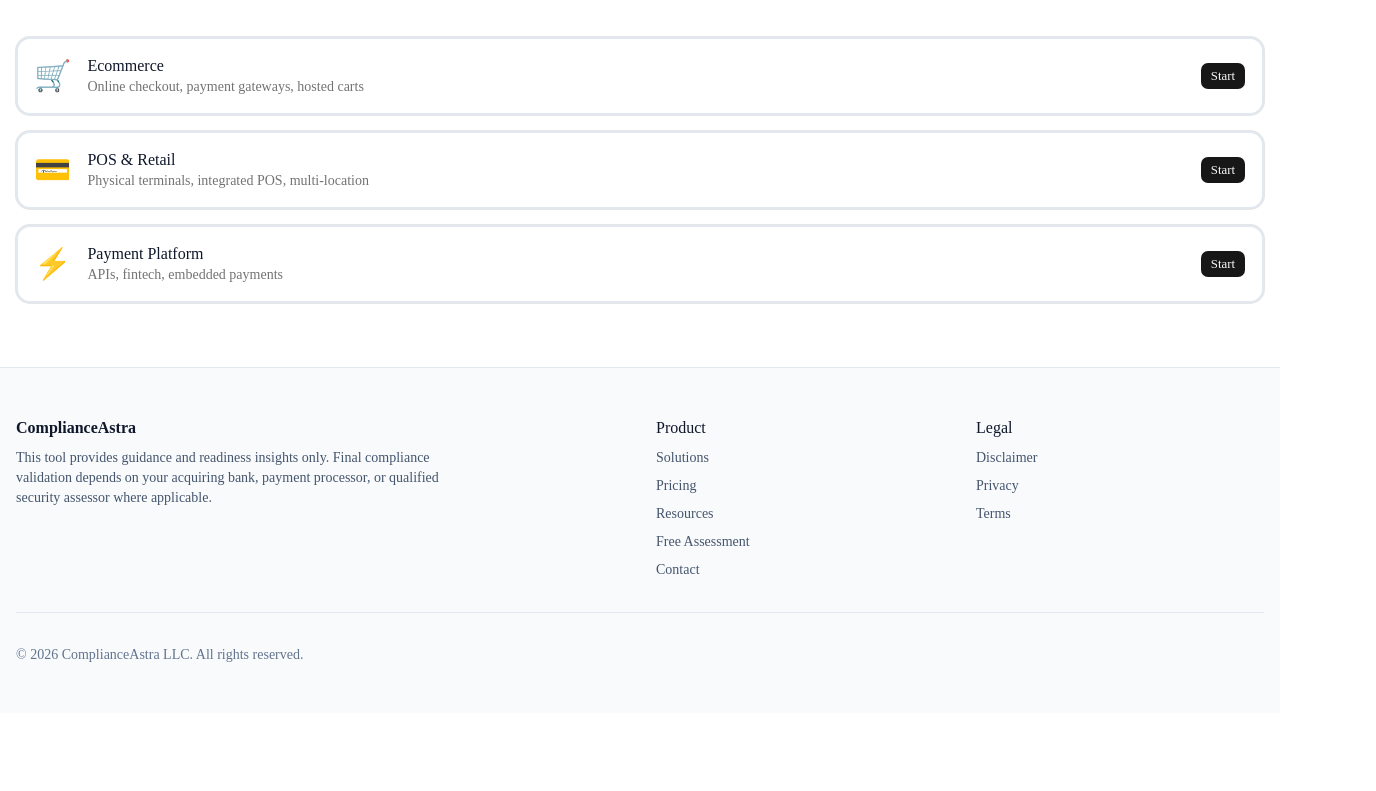
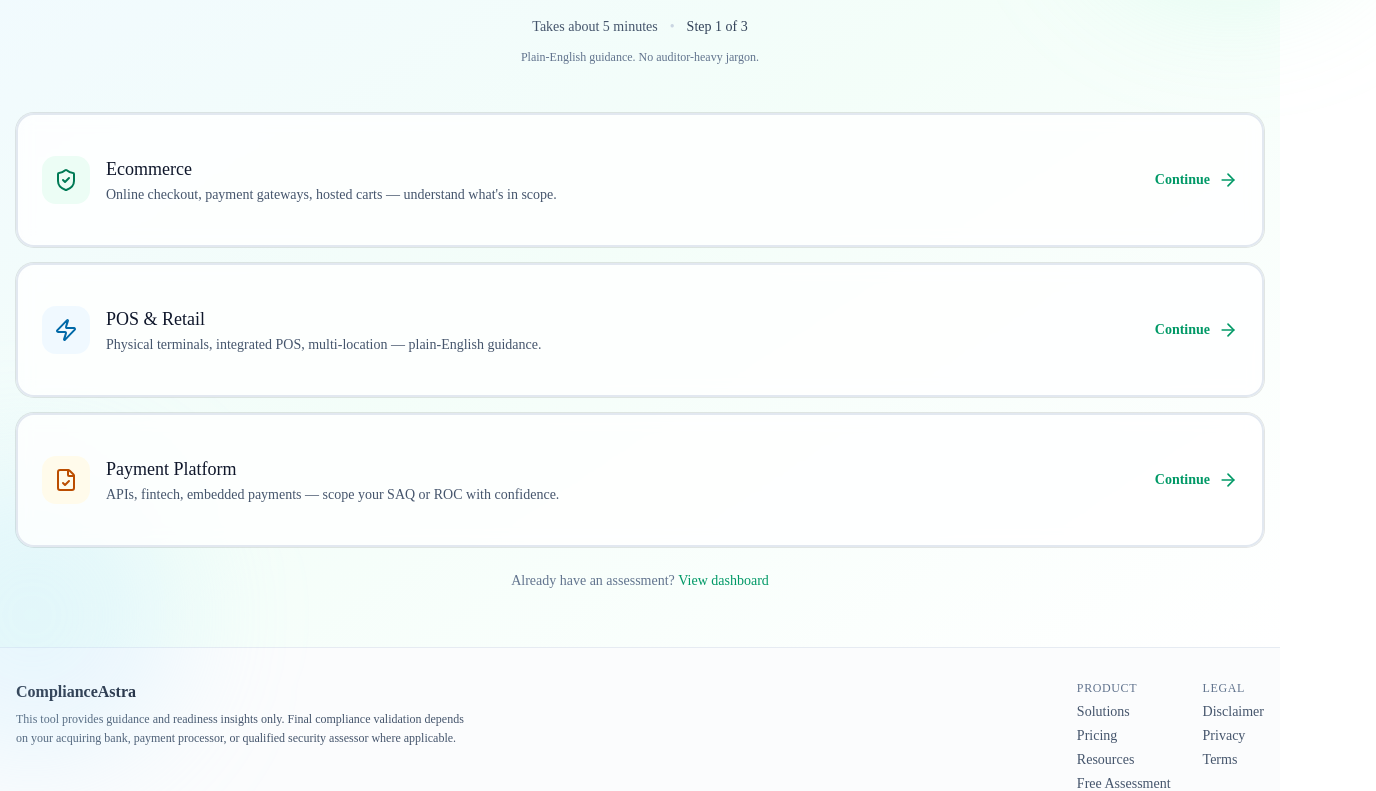
Before and after one commit to QuantumGalaxy/complianceastra-frontend, a Next.js app: page /assessments/new in a window 1280 px wide. Shown: the part 269-1060 px from the top of the page, 1376 px wide, since content can reach past the window. Before the commit the page ends 982 px from the top, so only its background shows below. Built offline with nearby package versions, Linux system fonts and the light colour scheme; no server answers.

Commit message:
Redesign Free Assessment

```diff
--- a/src/app/(app)/assessments/new/page.tsx
+++ b/src/app/(app)/assessments/new/page.tsx
@@ -3,27 +3,34 @@
 import { useSearchParams } from "next/navigation";
 import { useRouter } from "next/navigation";
 import { useState, Suspense } from "react";
+import Link from "next/link";
 import { Card, CardContent, CardDescription, CardHeader, CardTitle } from "@/components/ui/card";
-import { Button } from "@/components/ui/button";
+import { ArrowRight, FileCheck, ShieldCheck, Zap } from "lucide-react";
 
 const ENVIRONMENTS = [
   {
     id: "ecommerce",
     title: "Ecommerce",
-    description: "Online checkout, payment gateways, hosted carts",
-    icon: "🛒",
+    description: "Online checkout, payment gateways, hosted carts — understand what's in scope.",
+    icon: ShieldCheck,
+    iconBg: "bg-emerald-50",
+    iconColor: "text-emerald-700",
   },
   {
     id: "pos",
     title: "POS & Retail",
-    description: "Physical terminals, integrated POS, multi-location",
-    icon: "💳",
+    description: "Physical terminals, integrated POS, multi-location — plain-English guidance.",
+    icon: Zap,
+    iconBg: "bg-sky-50",
+    iconColor: "text-sky-700",
   },
   {
     id: "payment_platform",
     title: "Payment Platform",
-    description: "APIs, fintech, embedded payments",
-    icon: "⚡",
+    description: "APIs, fintech, embedded payments — scope your SAQ or ROC with confidence.",
+    icon: FileCheck,
+    iconBg: "bg-amber-50",
+    iconColor: "text-amber-700",
   },
 ];
 
@@ -33,10 +40,6 @@
   const presetEnv = searchParams.get("env");
   const [error, setError] = useState<string | null>(null);
 
-  /**
-   * Navigate immediately — the SAQ wizard is client-side only. Waiting on
-   * POST /api/assessments caused long "Starting..." delays (API cold starts, network).
-   */
   const handleSelect = (envId: string) => {
     setError(null);
     try {
@@ -51,51 +54,101 @@
   };
 
   return (
-    <div className="py-16">
-      <div className="container max-w-2xl">
-        <div className="text-center mb-12">
-          <h1 className="text-3xl font-bold text-slate-900">Start Your Free Assessment</h1>
-          <p className="mt-4 text-slate-600">
+    <div className="relative min-h-[calc(100vh-4rem)]">
+      {/* Soft background matching homepage */}
+      <div
+        aria-hidden
+        className="absolute inset-0 bg-gradient-to-br from-sky-50/95 via-emerald-50/60 to-white"
+      />
+      <div
+        aria-hidden
+        className="absolute -top-24 -right-24 h-72 w-72 rounded-full bg-emerald-200/30 blur-3xl"
+      />
+      <div
+        aria-hidden
+        className="absolute -bottom-28 -left-28 h-72 w-72 rounded-full bg-sky-200/30 blur-3xl"
+      />
+
+      <div className="relative container max-w-2xl py-10 md:py-14">
+        {/* Hero / Intro */}
+        <header className="text-center mb-10 md:mb-12">
+          <span className="inline-flex items-center rounded-full bg-emerald-50 border border-emerald-200 px-3 py-1 text-xs font-medium text-emerald-800 mb-4">
+            Free Assessment
+          </span>
+          <h1 className="text-3xl font-bold tracking-tight text-slate-900 sm:text-4xl leading-[1.15]">
+            Start your free assessment
+          </h1>
+          <p className="mt-4 text-lg text-slate-700 max-w-xl mx-auto leading-snug">
             Choose your environment type. We&apos;ll ask transaction-flow questions first, then
             adapt to your setup.
           </p>
+          <div className="mt-4 flex flex-col sm:flex-row items-center justify-center gap-3 text-sm text-slate-600">
+            <span>Takes about 5 minutes</span>
+            <span className="hidden sm:inline text-slate-300">•</span>
+            <span className="font-medium text-slate-700">Step 1 of 3</span>
           </div>
+          <p className="mt-3 text-xs text-slate-500">
+            Plain-English guidance. No auditor-heavy jargon.
+          </p>
+        </header>
+
         {error && (
-          <div className="mb-6 p-4 rounded-lg bg-red-50 text-red-700 text-sm" role="alert">
+          <div
+            className="mb-6 p-4 rounded-xl bg-red-50 border border-red-100 text-red-700 text-sm"
+            role="alert"
+          >
             {error}
           </div>
         )}
+
+        {/* Environment cards */}
         <div className="grid gap-4">
-          {ENVIRONMENTS.map((env) => (
+          {ENVIRONMENTS.map((env) => {
+            const Icon = env.icon;
+            const isPreset = presetEnv === env.id;
+            return (
               <Card
                 key={env.id}
-              className={`cursor-pointer transition-colors border-2 hover:border-emerald-300 ${
-                presetEnv === env.id ? "border-emerald-400" : "border-slate-200"
+                className={`cursor-pointer transition-all duration-200 rounded-2xl border-2 overflow-hidden group ${
+                  isPreset
+                    ? "border-emerald-400 bg-emerald-50/30 shadow-md shadow-emerald-500/10"
+                    : "border-slate-200 bg-white/80 backdrop-blur hover:border-emerald-300 hover:shadow-md hover:-translate-y-0.5"
                 }`}
                 onClick={() => handleSelect(env.id)}
               >
-              <CardHeader className="flex flex-row items-center gap-4">
-                <span className="text-3xl" aria-hidden>
-                  {env.icon}
+                <CardHeader className="flex flex-row items-center gap-4 p-5 sm:p-6">
+                  <div
+                    className={`flex h-12 w-12 shrink-0 items-center justify-center rounded-xl ${env.iconBg} ${env.iconColor}`}
+                  >
+                    <Icon className="h-6 w-6" aria-hidden />
+                  </div>
+                  <div className="flex-1 min-w-0">
+                    <CardTitle className="text-slate-900 text-lg">{env.title}</CardTitle>
+                    <CardDescription className="mt-0.5 text-slate-600">
+                      {env.description}
+                    </CardDescription>
+                  </div>
+                  <div className="flex items-center gap-2 shrink-0">
+                    <span className="text-sm font-semibold text-emerald-600 group-hover:text-emerald-700">
+                      Continue
                     </span>
-                <div>
-                  <CardTitle className="text-slate-900">{env.title}</CardTitle>
-                  <CardDescription>{env.description}</CardDescription>
+                    <ArrowRight
+                      className="h-5 w-5 text-emerald-600 transition-transform group-hover:translate-x-0.5"
+                      aria-hidden
+                    />
                   </div>
-                <Button
-                  className="ml-auto"
-                  size="sm"
-                  onClick={(e) => {
-                    e.stopPropagation();
-                    handleSelect(env.id);
-                  }}
-                >
-                  Start
-                </Button>
                 </CardHeader>
               </Card>
-          ))}
+            );
+          })}
         </div>
+
+        <p className="mt-6 text-center text-sm text-slate-500">
+          Already have an assessment?{" "}
+          <Link href="/dashboard" className="font-medium text-emerald-600 hover:text-emerald-700">
+            View dashboard
+          </Link>
+        </p>
       </div>
     </div>
   );
@@ -103,7 +156,13 @@
 
 export default function NewAssessmentPage() {
   return (
-    <Suspense fallback={<div className="py-16 text-center text-slate-600">Loading...</div>}>
+    <Suspense
+      fallback={
+        <div className="min-h-[40vh] flex items-center justify-center">
+          <div className="text-slate-600">Loading...</div>
+        </div>
+      }
+    >
       <NewAssessmentContent />
     </Suspense>
   );
--- a/src/components/layout/AppNav.tsx
+++ b/src/components/layout/AppNav.tsx
@@ -12,6 +12,9 @@
 
 export function AppNav() {
   const pathname = usePathname();
+
+  // Hide dashboard nav on assessment start — keep focused onboarding flow
+  if (pathname === "/assessments/new") return null;
 
   return (
     <nav
--- a/src/components/layout/Footer.tsx
+++ b/src/components/layout/Footer.tsx
@@ -5,69 +5,39 @@
 
 export function Footer() {
   return (
-    <footer className="border-t border-slate-200 bg-slate-50">
-      <div className="container py-12">
-        <div className="grid gap-8 md:grid-cols-4">
-          <div className="md:col-span-2">
+    <footer className="border-t border-slate-200/80 bg-slate-50/60">
+      <div className="container py-8">
+        <div className="flex flex-col gap-6 md:flex-row md:items-start md:justify-between">
+          <div className="max-w-md">
             <Link href="/" className="font-semibold text-slate-900">
               ComplianceAstra
             </Link>
-            <p className="mt-2 text-sm text-slate-600 max-w-md">
+            <p className="mt-1.5 text-xs text-slate-600 leading-relaxed">
               {LEGAL_DISCLAIMER}
             </p>
           </div>
-          <div>
-            <h4 className="font-medium text-slate-900">Product</h4>
-            <ul className="mt-2 space-y-2 text-sm text-slate-600">
-              <li>
-                <Link href="/solutions" className="hover:text-slate-900">
-                  Solutions
-                </Link>
-              </li>
-              <li>
-                <Link href="/pricing" className="hover:text-slate-900">
-                  Pricing
-                </Link>
-              </li>
-              <li>
-                <Link href="/resources" className="hover:text-slate-900">
-                  Resources
-                </Link>
-              </li>
-              <li>
-                <Link href="/assessments/new" className="hover:text-slate-900">
-                  Free Assessment
-                </Link>
-              </li>
-              <li>
-                <Link href="/contact" className="hover:text-slate-900">
-                  Contact
-                </Link>
-              </li>
-            </ul>
-          </div>
-          <div>
-            <h4 className="font-medium text-slate-900">Legal</h4>
-            <ul className="mt-2 space-y-2 text-sm text-slate-600">
-              <li>
-                <Link href="/legal/disclaimer" className="hover:text-slate-900">
-                  Disclaimer
-                </Link>
-              </li>
-              <li>
-                <Link href="/privacy" className="hover:text-slate-900">
-                  Privacy
-                </Link>
-              </li>
-              <li>
-                <Link href="/terms" className="hover:text-slate-900">
-                  Terms
-                </Link>
-              </li>
-            </ul>
+          <div className="flex flex-wrap gap-x-8 gap-y-1">
+            <div>
+              <h4 className="text-xs font-medium text-slate-500 uppercase tracking-wider">Product</h4>
+              <ul className="mt-1.5 space-y-1 text-sm text-slate-600">
+                <li><Link href="/solutions" className="hover:text-slate-900">Solutions</Link></li>
+                <li><Link href="/pricing" className="hover:text-slate-900">Pricing</Link></li>
+                <li><Link href="/resources" className="hover:text-slate-900">Resources</Link></li>
+                <li><Link href="/assessments/new" className="hover:text-slate-900">Free Assessment</Link></li>
+                <li><Link href="/contact" className="hover:text-slate-900">Contact</Link></li>
+              </ul>
+            </div>
+            <div>
+              <h4 className="text-xs font-medium text-slate-500 uppercase tracking-wider">Legal</h4>
+              <ul className="mt-1.5 space-y-1 text-sm text-slate-600">
+                <li><Link href="/legal/disclaimer" className="hover:text-slate-900">Disclaimer</Link></li>
+                <li><Link href="/privacy" className="hover:text-slate-900">Privacy</Link></li>
+                <li><Link href="/terms" className="hover:text-slate-900">Terms</Link></li>
+              </ul>
+            </div>
           </div>
         </div>
-        <div className="mt-8 pt-8 border-t border-slate-200 text-sm text-slate-500">
+        <div className="mt-6 pt-6 border-t border-slate-200/60 text-xs text-slate-500">
           © {new Date().getFullYear()} ComplianceAstra LLC. All rights reserved.
         </div>
       </div>
```
Lines whose indentation alone changed are shown as unchanged.
